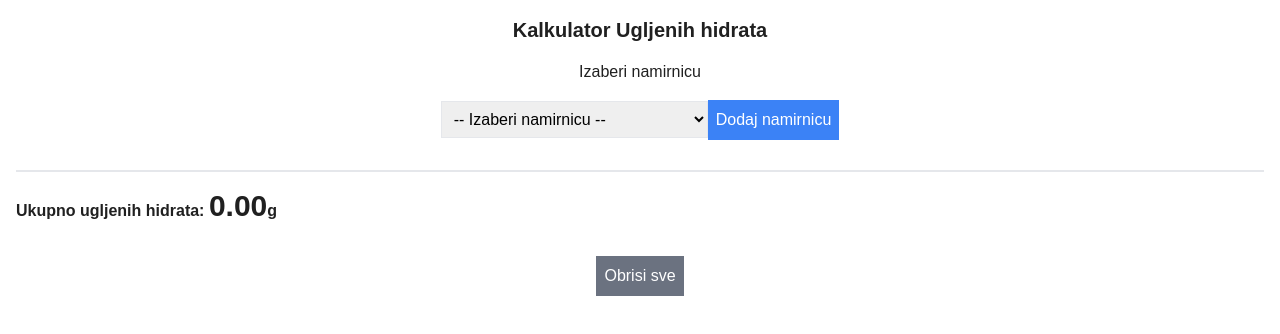
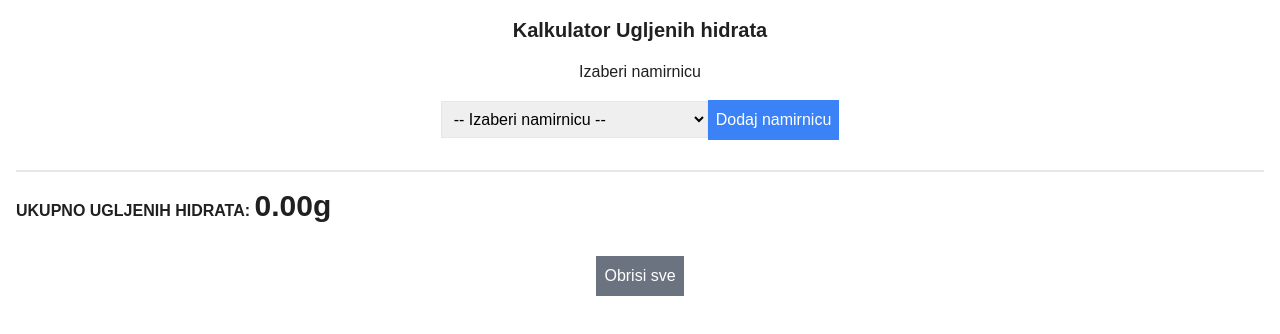
Before and after one commit to marex980/uh-kalkulator, a Next.js app: page / in a window 1280 px wide. Shown: the top 334 px of the page. Built offline with nearby package versions, Linux system fonts and the light colour scheme.

Commit message:
LITTLE FIX

```diff
--- a/app/page.tsx
+++ b/app/page.tsx
@@ -144,7 +144,7 @@ const Home: React.FC = () => {
       </ul>
 
       <div className="mt-4 text-left border-t-2 py-4">
-        <strong>Ukupno ugljenih hidrata: <span className={"text-3xl"}>{totalCarbs.toFixed(2)}</span>g</strong>
+        <strong>UKUPNO UGLJENIH HIDRATA: <span className={"text-3xl"}>{totalCarbs.toFixed(2)}g</span></strong>
       </div>
 
       <button
```
